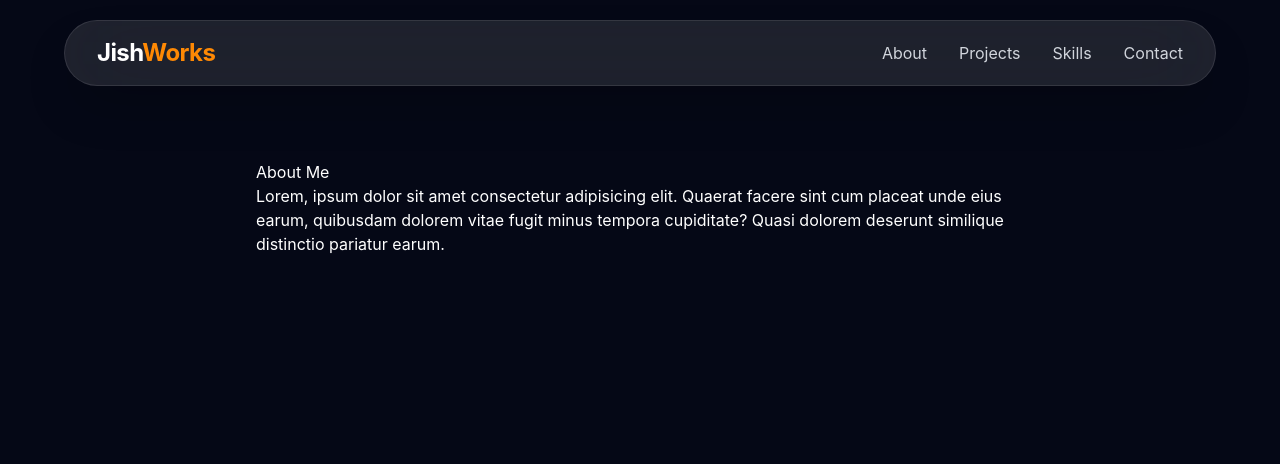
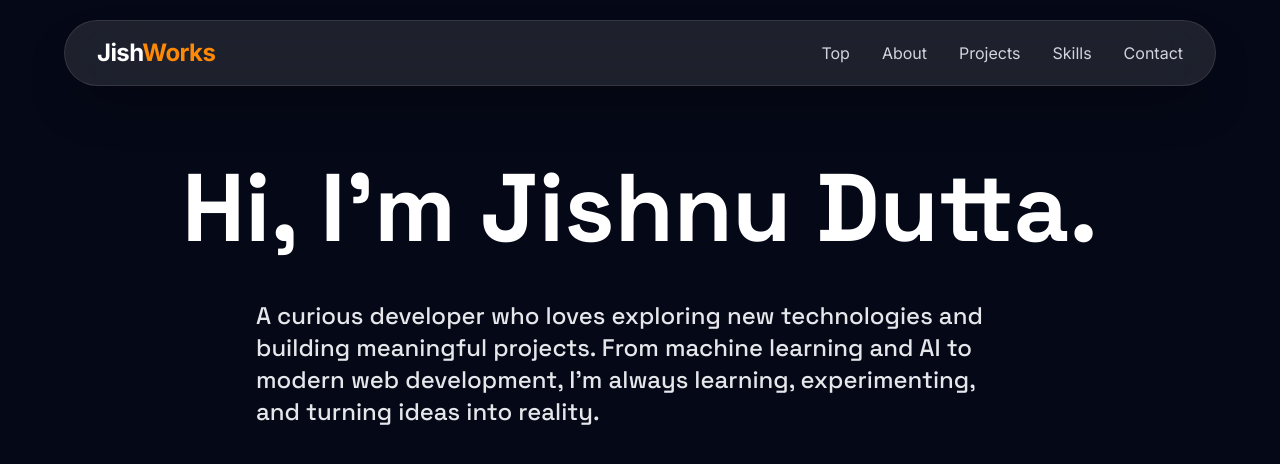
Before and after one commit to jishnudutta/JishWorks, a React (Vite) app: page / in a window 1280 px wide. Shown: the top 464 px of the page. Built offline with nearby package versions, Linux system fonts and the light colour scheme.

Commit message:
Added a nice hero section.

```diff
--- a/src/App.jsx
+++ b/src/App.jsx
@@ -1,5 +1,4 @@
 function App() {
-
   return (
     <div>
       <main className="min-h-screen bg-[#050816] flex flex-col text-white">
@@ -22,6 +21,10 @@ function App() {
           </h1>
 
           <div className="ml-auto flex items-center gap-8 text-gray-300">
+            <a href="#hero" className="hover:text-white transition">
+              Top
+            </a>
+
             <a href="#about" className="hover:text-white transition">
               About
             </a>
@@ -39,11 +42,26 @@ function App() {
             </a>
           </div>
         </nav>
-        <section className="flex items-center justify-center mx-auto mt-40">
-          <div className="max-w-3xl">
-            <h3>About Me</h3>
-            <p>Lorem, ipsum dolor sit amet consectetur adipisicing elit. Quaerat facere sint cum placeat unde eius earum, quibusdam dolorem vitae fugit minus tempora cupiditate? Quasi dolorem deserunt similique distinctio pariatur earum.</p>
-          </div>
+        <section
+          id="hero"
+          className="flex flex-col items-center justify-center mx-auto mt-40"
+        >
+          <h2 className="font-bold text-6xl md:text-8xl font-display">
+            Hi, I'm Jishnu Dutta.
+          </h2>
+          <br />
+          <p className="max-w-3xl py-5 font-display font-medium md:text-2xl text-xl text-gray-200">
+            A curious developer who loves exploring new technologies and
+            building meaningful projects. From machine learning and AI to modern
+            web development, I'm always learning, experimenting, and turning
+            ideas into reality.
+          </p>
+        </section>
+        <section id="about" className="flex flex-col items-center justify-center mx-auto mt-10">
+          <h3 className="font-display font-semibold text-4xl"></h3>
+          <p className="font-sans font-normal text-lg max-w-3xl my-2 text-gray-300">
+
+          </p>
         </section>
       </main>
     </div>
--- a/src/index.css
+++ b/src/index.css
@@ -1 +1,11 @@
+@import url("https://fonts.googleapis.com/css2?family=Space+Grotesk:wght@300..700&display=swap");
+@import url("https://fonts.googleapis.com/css2?family=Inter:ital,opsz,wght@0,14..32,100..900;1,14..32,100..900&display=swap");
+@import url("https://fonts.googleapis.com/css2?family=JetBrains+Mono:ital,wght@0,100..800;1,100..800&display=swap");
+
 @import "tailwindcss";
+
+@theme {
+  --font-display: "Space Grotesk", sans-serif;
+  --font-sans: "Inter", sans-serif;
+  --font-mono: "JetBrains Mono", monospace;
+}
```
